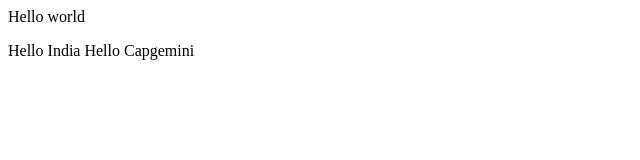
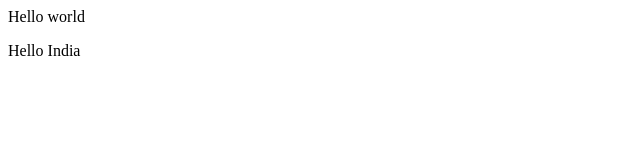
Before and after one commit to LN-Patnaik/Section_0, a plain HTML site: page index.html in a window 1280 px wide. Shown: the whole page, without its empty margins (0-640 px from the left). Drawn offline with Linux system fonts and the light colour scheme.

Commit message:
Revert "new line added"
This reverts commit ded84c1bffb142afb405b78ad5d5fe1122f8a8fa.

```diff
--- a/index.html
+++ b/index.html
@@ -2,6 +2,5 @@
 <body>
 <p>Hello world</p>
 Hello India
-Hello Capgemini
 </body>
 </html>
```
